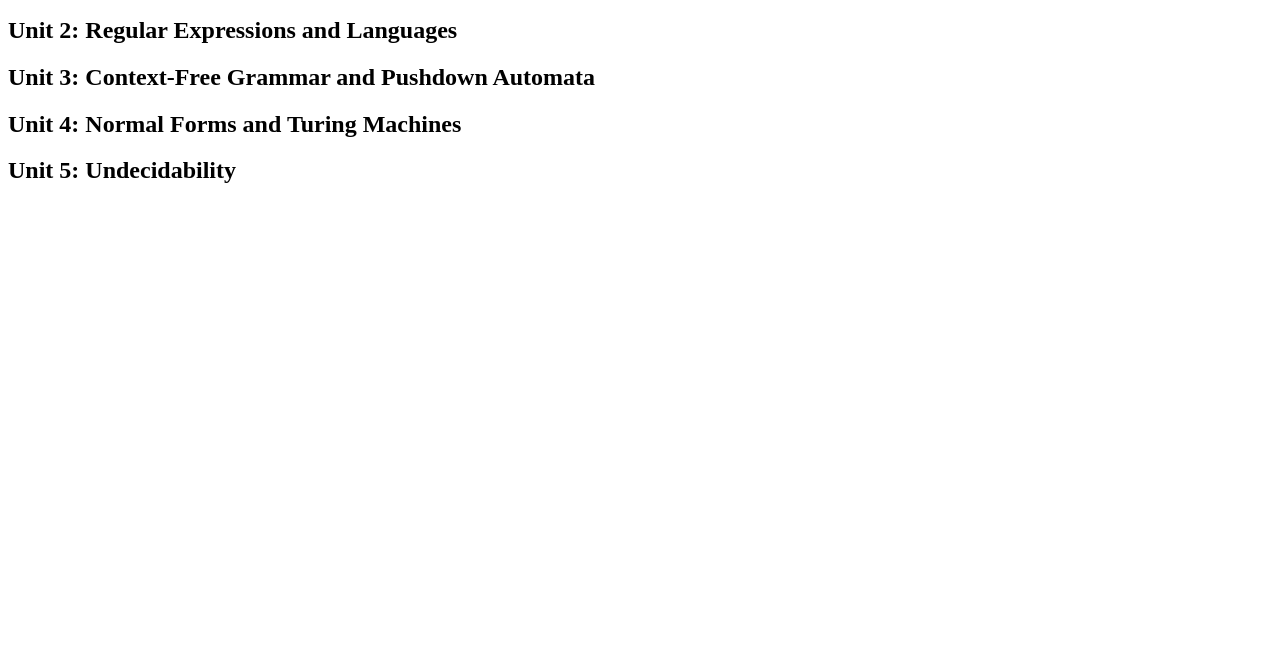
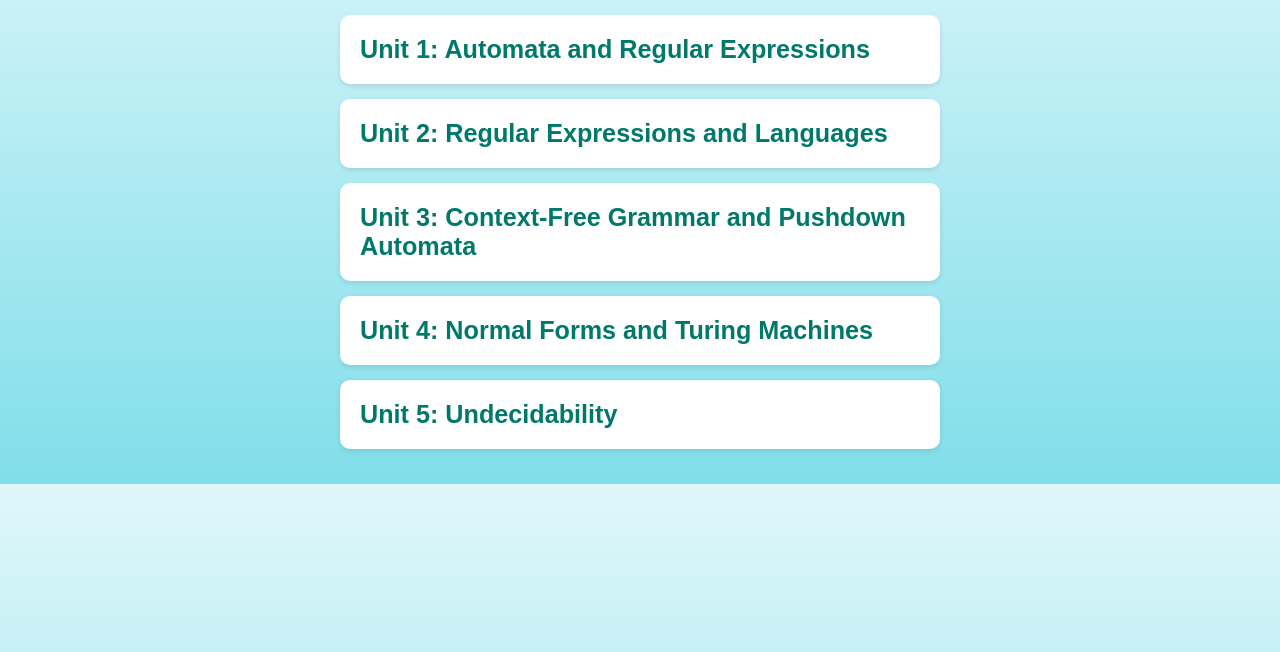
Before and after one commit to TOCApplication/TOCAPP, a plain HTML site: page index.html in a window 1280 px wide. Shown: the part 148-800 px from the top of the page. Drawn offline with Linux system fonts and the light colour scheme.

Commit message:
Update index.html

```diff
--- a/index.html
+++ b/index.html
@@ -4,7 +4,7 @@
     <meta charset="UTF-8">
     <meta name="viewport" content="width=device-width, initial-scale=1.0">
     <title>Theory of Computation - Contents</title>
-    <link rel="stylesheet" href="./ashim.css">
+    <link rel="stylesheet" href="./sources/styles.css">
 </head>
 <body>
     <header>
```
